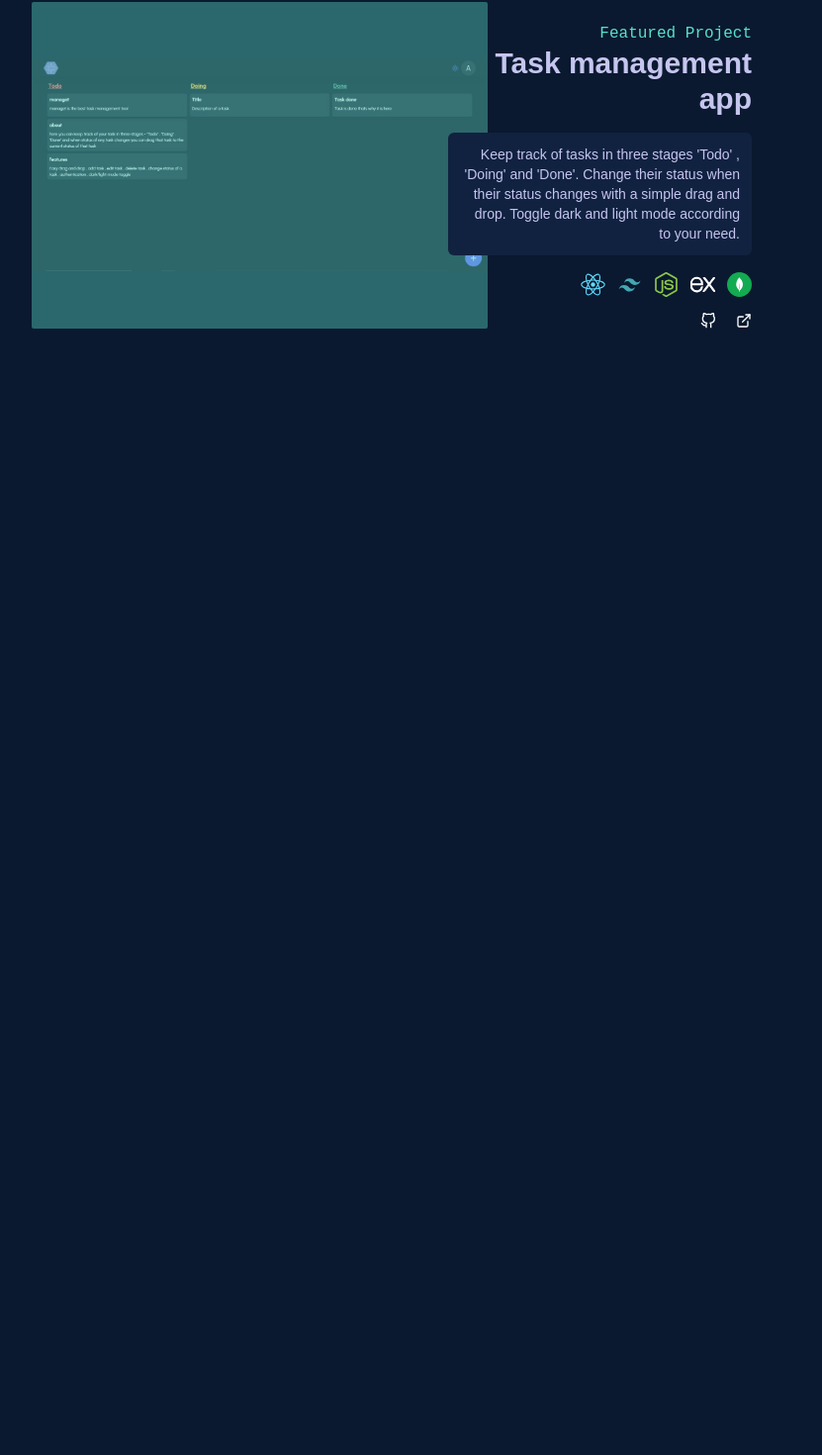
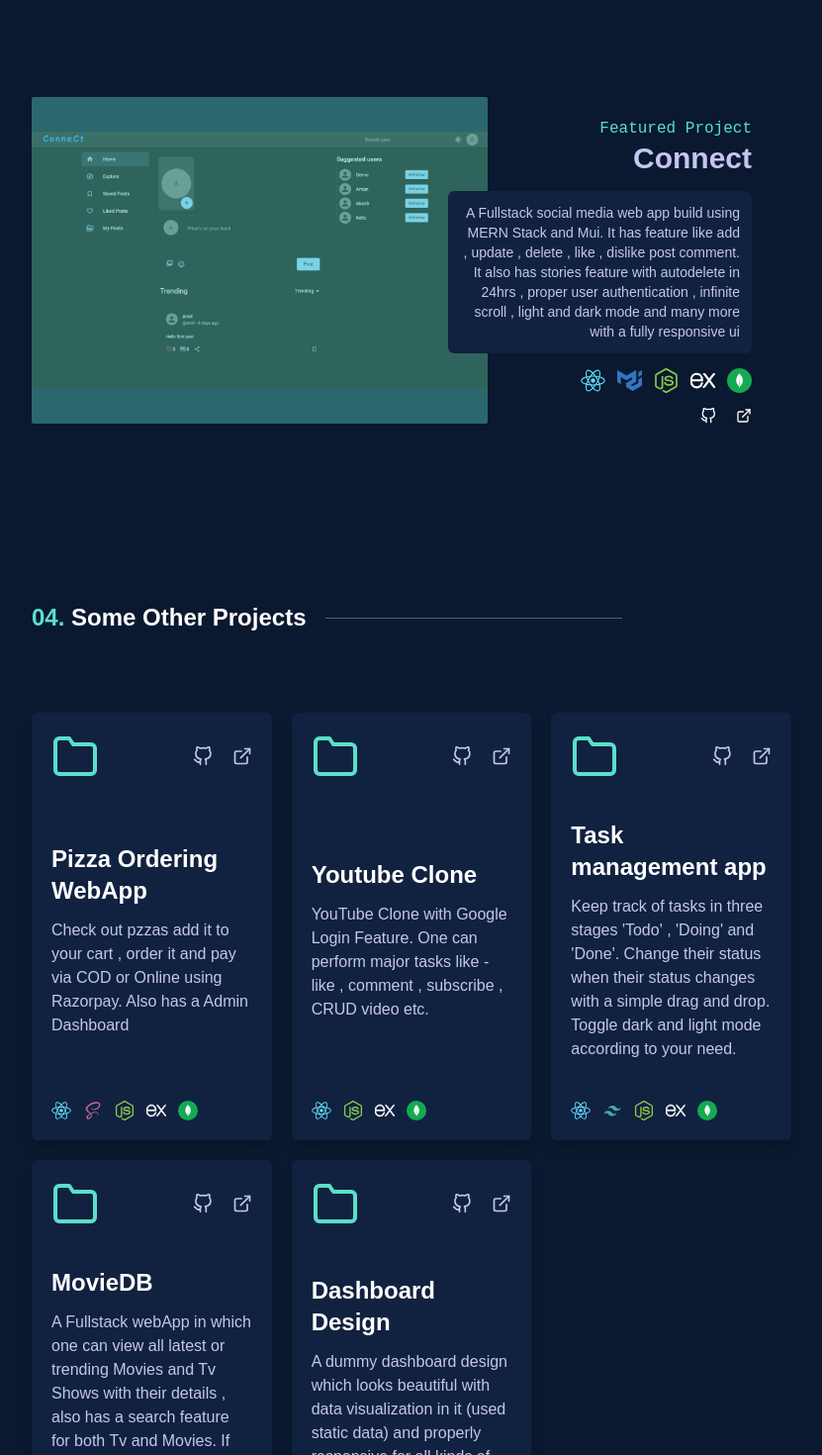
Before and after one commit to Amit-Shaw7/portfolio-2.0, a Next.js app: page / in a window 1280 px wide. Shown: the part 3112-4582 px from the top of the page at 99% size, without its empty margins (224-1055 px from the left). Before the commit the page ends 3544 px from the top, so only its background shows below. Built offline with nearby package versions, Linux system fonts and the light colour scheme.

Commit message:
added projects and other projects section

```diff
--- a/app/page.tsx
+++ b/app/page.tsx
@@ -4,7 +4,7 @@ import About from '@/sections/About'
 import Hero from '@/sections/Hero'
 import FeaturedProjects from '@/sections/FeaturedProjects'
 import Skills from '@/sections/Skills'
-import Image from 'next/image'
+import OtherProjects from '@/sections/OtherProjects'
 
 export default function Home() {
   return (
@@ -15,6 +15,7 @@ export default function Home() {
           <About />
           <Skills />
           <FeaturedProjects />
+          <OtherProjects />
         </Wrapper>
       </Container>
     </main>
--- a/components/Project.tsx
+++ b/components/FeaturedProject.tsx
@@ -1,6 +1,7 @@
 import Image from 'next/image'
 import React from 'react'
 import { FiExternalLink, FiGithub } from 'react-icons/fi'
+import TechnologiesUsed from './TechnologiesUsed'
 
 type Props = {
     index: number,
@@ -18,7 +19,6 @@ const Project = (props: Props) => {
     return (
         <>
             <div key={props.index} className={`md:flex hidden ${props.index % 2 === 0 ? "flex-row" : "flex-row-reverse"} h-[350px]`}>
-                {/* <a href=""> */}
                 <div className='relative flex items-center justify-center h-[330px] w-[60%]'>
                     <div
                         className='
@@ -48,7 +48,6 @@ const Project = (props: Props) => {
                         object-cover
                     '/>
                 </div>
-                {/* </a> */}
 
                 <div className={`font-nunito w-[40%] rounded-md ${props.index % 2 === 0 ? "-ml-10" : "-mr-10"} relative z-20 py-5`}>
                     <div className='h-full w-full flex flex-col  justify-between'>
@@ -146,7 +145,7 @@ const Project = (props: Props) => {
                     '
                     >
 
-                        <div className='p-2 md:p-10 justify-around flex gap-5 flex-col  min-h-[400px]'>
+                        <div className='p-4 sm:p-12 justify-around flex gap-5 flex-col  min-h-[400px]'>
                             <div className='flex flex-col gap-3'>
                                 <h5 className='text-highlight font-semibold font-roboto'>Featured Project</h5>
                                 <h3 className='text-white text-3xl font-bold'>{props.project.title}</h3>
@@ -156,18 +155,7 @@ const Project = (props: Props) => {
                                 {props.project.desc}
                             </p>
 
-                            <div className='flex items-center gap-3'>
-                                {props.project.skillUsed.map((skill) => (
-                                    <Image
-                                        key={skill}
-                                        src={`/assets/skills/${skill}.svg`}
-                                        alt={skill}
-                                        width={20}
-                                        height={20}
-                                        className='cursor-pointer'
-                                    />
-                                ))}
-                            </div>
+                            <TechnologiesUsed technologies={props.project.skillUsed}/>
 
 
                             <div className='flex gap-5 mx-1'>
--- /dev/null
+++ b/components/OtherProject.tsx
@@ -0,0 +1,48 @@
+import Image from 'next/image'
+import React from 'react'
+import { FiExternalLink, FiFolder, FiGithub } from 'react-icons/fi'
+import TechnologiesUsed from './TechnologiesUsed'
+
+type Props = {
+    project: {
+        title: string,
+        desc: string,
+        img: string,
+        skillUsed: string[],
+        siteURL: string,
+        githubURL: string,
+    }
+}
+
+const OtherProject = (props: Props) => {
+    return (
+        <div className='p-5 flex flex-col justify-between bg-card shadow-lg rounded-md gap-10 transition duration-300 hover:-translate-y-1'>
+            <div className='flex items-center justify-between'>
+                <FiFolder className="text-highlight text-5xl font-extralight" />
+                <div className='flex items-center gap-5'>
+                    <a
+                        href={props.project.githubURL}
+                        className='text-unselected hover:text-highlight transition duration-300 hover:-translate-y-1'
+                    >
+                        <FiGithub className="text-xl" />
+                    </a>
+                    <a
+                        href={props.project.siteURL}
+                        className='text-unselected hover:text-highlight transition duration-300 hover:-translate-y-1'
+                    >
+                        <FiExternalLink className="text-xl" />
+                    </a>
+                </div>
+            </div>
+
+            <div className='flex flex-col gap-3'>
+                <h4 className='text-2xl font-semibold text-white hover:text-highlight transition duration-300'>{props.project.title}</h4>
+                <p className='text-unselected text-md'>{props.project.desc}</p>
+            </div>
+
+            <TechnologiesUsed technologies={props.project.skillUsed}/>
+        </div>
+    )
+}
+
+export default OtherProject
--- /dev/null
+++ b/components/TechnologiesUsed.tsx
@@ -0,0 +1,27 @@
+import Image from 'next/image'
+import React from 'react'
+
+type Props = {
+    technologies: string[]
+}
+
+const TechnologiesUsed = (props: Props) => {
+    return (
+        <div className='flex items-center gap-3'>
+                {
+                    props.technologies.map((technology) => (
+                        <Image
+                            key={technology}
+                            src={`/assets/skills/${technology}.svg`}
+                            alt={technology}
+                            height={20}
+                            width={20}
+                            className='cursor-pointer'
+                        />
+                    ))
+                }
+            </div>
+    )
+}
+
+export default TechnologiesUsed
--- a/constants/featuredProjects.ts
+++ b/constants/featuredProjects.ts
@@ -19,11 +19,11 @@ export const featuredProjects = [
     },
     {
         id: 2,
-        title: "Task management app",
-        desc: "Keep track of tasks in three stages 'Todo' , 'Doing' and 'Done'. Change their status when their status changes with a simple drag and drop. Toggle dark and light mode according to your need.",
-        img: "managet.jpg",
-        skillUsed: ["react", "tailwind", "nodejs", "expressjs", "mongoDB"],
-        githubURL: "https://github.com/Amit-Shaw7/kanban-task-management",
-        siteURL: "https://managet.vercel.app",
+        title: "Connect",
+        desc: "A Fullstack social media web app build using MERN Stack and Mui. It has feature like add , update , delete , like , dislike  post comment. It also has stories feature with autodelete in 24hrs , proper user authentication , infinite scroll , light and dark mode and many more with a fully responsive ui",
+        img: "connect.jpg",
+        skillUsed: ["react", "mui", "nodejs", "expressjs", "mongoDB"],
+        githubURL: "https://github.com/Amit-Shaw7/connect",
+        siteURL: "https://connnect.vercel.app/",
     },
 ]
--- /dev/null
+++ b/constants/otherProjects.ts
@@ -0,0 +1,42 @@
+export const otherProjects = [
+    {
+        title: "Pizza Ordering WebApp",
+        desc: "Check out pzzas add it to your cart , order it and  pay via COD or Online using Razorpay. Also has a Admin Dashboard",
+        img: "pijja.png",
+        skillUsed: ["react", "scss", "nodejs", "expressjs", "mongodb"],
+        githubURL: "https://github.com/Amit-Shaw7?tab=repositories",
+        siteURL: "https://pijja.vercel.app",
+    },
+    {
+        title: "Youtube Clone",
+        desc: "YouTube Clone with Google Login Feature. One can perform major tasks like - like , comment , subscribe , CRUD video etc.",
+        img: "youtube.png",
+        skillUsed: ["react", "nodejs", "expressjs", "mongodb"],
+        githubURL: "https://github.com/Amit-Shaw7?tab=repositories",
+        siteURL: "https://connectube.vercel.app",
+    },
+    {
+        title: "Task management app",
+        desc: "Keep track of tasks in three stages 'Todo' , 'Doing' and 'Done'. Change their status when their status changes with a simple drag and drop. Toggle dark and light mode according to your need.",
+        img: "managet.jpg",
+        skillUsed: ["react", "tailwind", "nodejs", "expressjs", "mongoDB"],
+        githubURL: "https://github.com/Amit-Shaw7/kanban-task-management",
+        siteURL: "https://managet.vercel.app",
+    },
+    {
+        title: "MovieDB",
+        desc: "A Fullstack webApp in which one can view all latest or trending Movies and Tv Shows with their details , also has a search feature for both Tv and Movies. If you like any add it to your favourite",
+        img: "movie.png",
+        skillUsed: ["react", "mui" , "nodejs", "expressjs", "mongodb"],
+        githubURL: "https://github.com/Amit-Shaw7?tab=repositories",
+        siteURL: "https://yourmoviedb.vercel.app/",
+    },
+    {
+        title : "Dashboard Design",
+        desc : "A dummy dashboard design which looks beautiful with data visualization in it (used static data) and properly responsive for all kinds of devices.",
+        img : "dashboard.jpg",
+        skillUsed : ["react" , "tailwind"],
+        githubURL : "https://github.com/Amit-Shaw7/dashboard-design",
+        siteURL : "https://dashboard-layout-design.vercel.app/",
+    }
+]
--- a/constants/skills.ts
+++ b/constants/skills.ts
@@ -1,71 +1,57 @@
 export const skillArr = [
     {
-        id : 1,
         name : "HTML",
         img : "html.svg"
     },
     {
-        id : 2,
         name : "CSS",
         img : "css.svg"
     },
     {
-        id : 3,
         name : "JAVASCRIPT",
         img : "js.svg"
     },
     {
-        id : 4,
         name : "BOOTSTRAP",
         img : "bootstrap.svg"
     },
     {
-        id : 5,
         name : "TAILWIND CSS",
         img : "tailwind.svg"
     },
     {
-        id : 6,
         name : "Material UI",
         img : "mui.svg"
     },
     {
-        id : 7,
         name : "GITHUB",
         img : "github.svg"
     },
     {
-        id : 8,
         name : "REACT",
         img : "react.svg"
     },
     {
-        id : 9,
         name : "NODE",
         img : "nodejs.svg"
     },
     {
-        id : 10,
         name : "EXPRESS",
         img : "expressjs.svg"
     },
     {
-        id : 11,
         name : "MONGO DB",
         img : "mongodb.svg"
     },
     {
-        id : 12,
         name : "SASS",
         img : "scss.svg"
     },
     {
-        id : 13,
         name : "Redux Toolkit",
         img : "redux.svg"
     },
     {
-        id : 15,
         name : "Next Js",
         img : "next.svg"
     },
--- a/sections/FeaturedProjects.tsx
+++ b/sections/FeaturedProjects.tsx
@@ -1,19 +1,16 @@
 import Heading from '@/components/Heading'
-import Project from '@/components/Project'
+import FeaturedProject from '@/components/FeaturedProject'
 import { featuredProjects } from '@/constants/featuredProjects'
-import { projectArr } from '@/constants/projects'
-import Image from 'next/image'
 import React from 'react'
-import { FiExternalLink, FiGithub } from 'react-icons/fi'
 
 const Projects = () => {
     return (
         <section id="#projects" className='py-20 w-full'>
             <Heading title="Thing's I've built" index={3} />
-            <div className='flex justify-center flex-col gap-20'>
+            <div className='flex justify-center flex-col gap-32'>
                 {
                     featuredProjects.map((project, index) => (
-                        <Project key={index} project={project} index={index}/>
+                        <FeaturedProject key={index} project={project} index={index}/>
                     ))
                 }
             </div>
--- /dev/null
+++ b/sections/OtherProjects.tsx
@@ -0,0 +1,22 @@
+import Heading from '@/components/Heading'
+import OtherProject from '@/components/OtherProject';
+import { otherProjects } from '@/constants/otherProjects';
+import React from 'react'
+
+const OtherProjects = () => {
+    return (
+        <section id='#other-projects' className='w-full py-20 font-nunito'>
+            <Heading title='Some Other Projects' index={4} />
+
+            <div className='grid grid-cols-1 sm:grid-cols-2 md:grid-cols-2 lg:grid-cols-3 gap-5'>
+                {
+                    otherProjects.map((project) => (
+                        <OtherProject key={project.title} project={project}/>
+                    ))
+                }
+            </div>
+        </section>
+    )
+}
+
+export default OtherProjects
--- a/sections/Skills.tsx
+++ b/sections/Skills.tsx
@@ -11,7 +11,7 @@ const Skills = () => {
                 <div className='grid grid-cols-2 sm:grid-cols-4 md:grid-cols-5 lg:grid-cols-7 px-4 gap-10'>
                     {
                         skillArr.map((skill) => (
-                            <div key={skill.id} className='p-5 border border-highlight rounded-full w-max h-max relative'>
+                            <div key={skill.name} className='p-5 border border-highlight rounded-full w-max h-max relative'>
 
                                 <Image
                                     src={`/assets/skills/${skill?.img}`}
```
Also changed, not shown: constants/projects.ts (deleted, +0 -56 lines), public/assets/projects/connect.jpg (added), public/assets/projects/dashboard.jpg (added).
